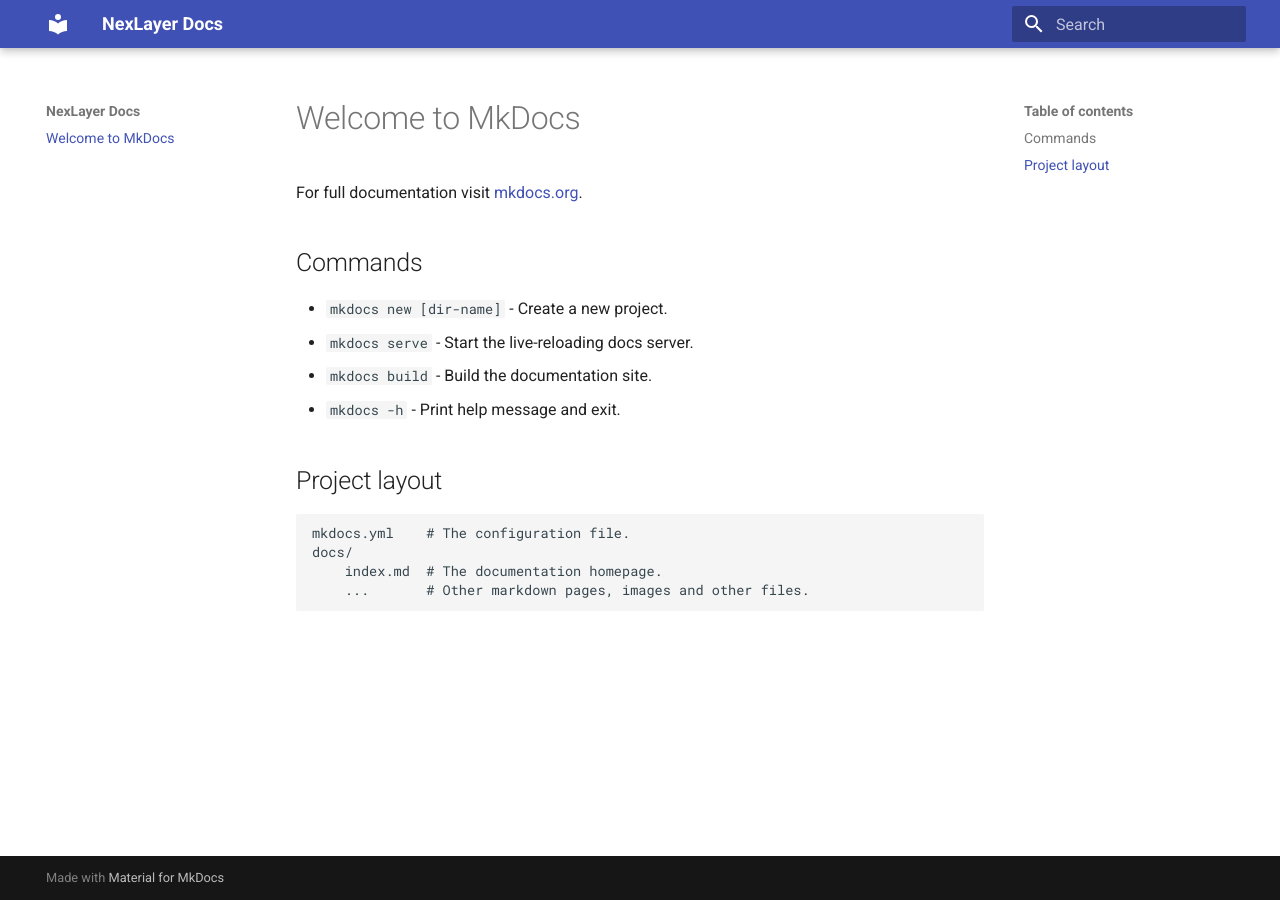
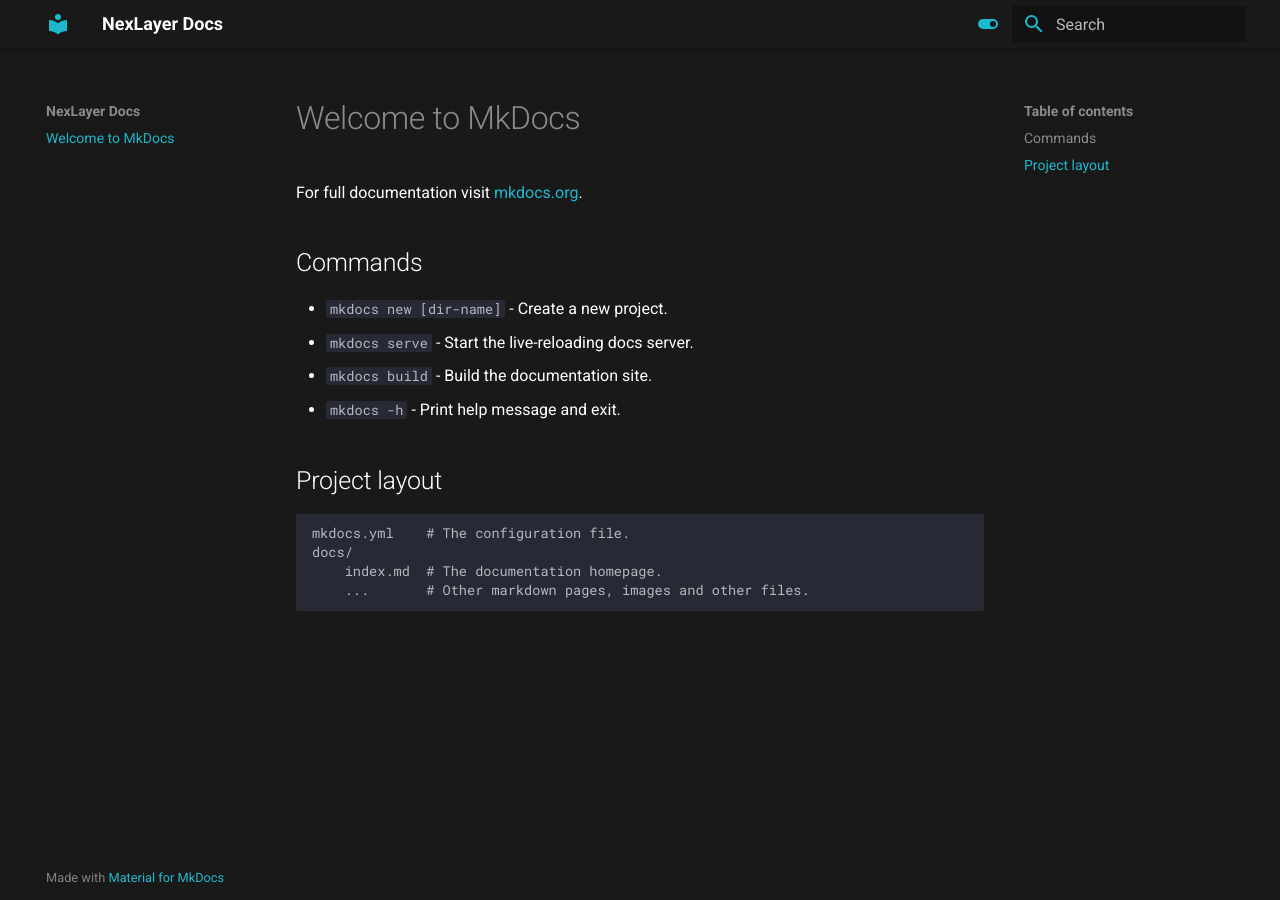
Before and after one commit to Nimra-stellarstack/mkdoc-nexlayer, an MkDocs documentation site: the page built from docs/index.md, in a window 1280 px wide. Built offline with MkDocs 1.6.1 and Material for MkDocs 9.7.7, drawn with Linux system fonts in a browser that asks for light colours.

Commit message:
add custom css

```diff
--- /dev/null
+++ b/docs/stylesheets/extra.css
@@ -0,0 +1,77 @@
+/*  Global Theme Variables  */
+:root {
+    --md-primary-fg-color: rgb(25, 25, 25);           /* Header/Primary text */
+    --md-primary-fg-color--light: #ffffff;            /* Light primary */
+    --md-accent-fg-color: rgb(30, 184, 205);          /* Accent (links, icons, etc.) */
+    --main-bg-color: rgb(25, 25, 25);                 /* Custom dark background */
+  }
+
+  /*  Light Mode (Default)  */
+  [data-md-color-scheme="default"] {
+    --md-default-bg-color: white;                    /* Light background */
+    --md-default-fg-color: rgb(49, 49, 49);           /* Light text */
+    color: #1a1a1a;
+  }
+
+  /*  Dark Mode (Slate)  */
+  [data-md-color-scheme="slate"] {
+    --md-default-bg-color: rgb(25, 25, 25);           /* Dark background */
+    --md-default-fg-color: white;                    /* Dark text */
+    color: white;
+  }
+
+  /*  Base Background & Text Styling  */
+  body,
+  .md-main,
+  .md-content,
+  .md-typeset {
+    background-color: var(--md-default-bg-color);
+    color: var(--md-default-fg-color);
+  }
+
+  /*  Text Selection Highlight  */
+  ::selection {
+    background: rgb(30, 184, 205);
+    color: white;
+  }
+
+  /*  Links & Navigation  */
+  .md-typeset a,
+  a:hover,
+  .md-nav__link:hover,
+  .md-nav__link--active,
+  .md-nav__link:focus,
+  .md-typeset a:hover {
+    color: rgb(30, 184, 205) !important; /* Needed to override Material theme */
+  }
+
+  /*  Inline Code on Hover  */
+  .md-typeset code:hover {
+    background-color: rgba(30, 184, 205, 0.1);
+    color: rgb(30, 184, 205);
+  }
+
+  /*  Buttons & Toggles  */
+  .md-button:hover,
+  .md-header__button:hover {
+    color: rgb(30, 184, 205);
+  }
+
+  /*  Top Header (Banner)  */
+  .md-header {
+    background-color: rgb(25, 25, 25) !important; /* Strong override needed */
+  }
+
+  /*  Header Icon Colors  */
+  .md-header__button,
+  .md-header__button md-icon,
+  .md-header__button .md-icon,
+  .md-header__button:hover,
+  .md-header__button:focus,
+  .md-search__icon {
+    color: rgb(30, 184, 205); /* Accent color for header icons */
+  }
+
+  .md-search__icon {
+    color: rgb(30, 184, 205) !important;               /* Search icon color */
+  }
--- a/mkdocs.yml
+++ b/mkdocs.yml
@@ -3,3 +3,16 @@
 
 theme:
   name: material
+  language: en
+  palette:
+   - scheme: slate #dark mode
+     toggle:
+       icon: material/toggle-switch
+       name: Switch to dark mode
+   - scheme: default #light mode
+     toggle:
+        icon: material/toggle-switch
+        name: Switch to light mode
+
+extra_css:
+  - stylesheets/extra.css
```
